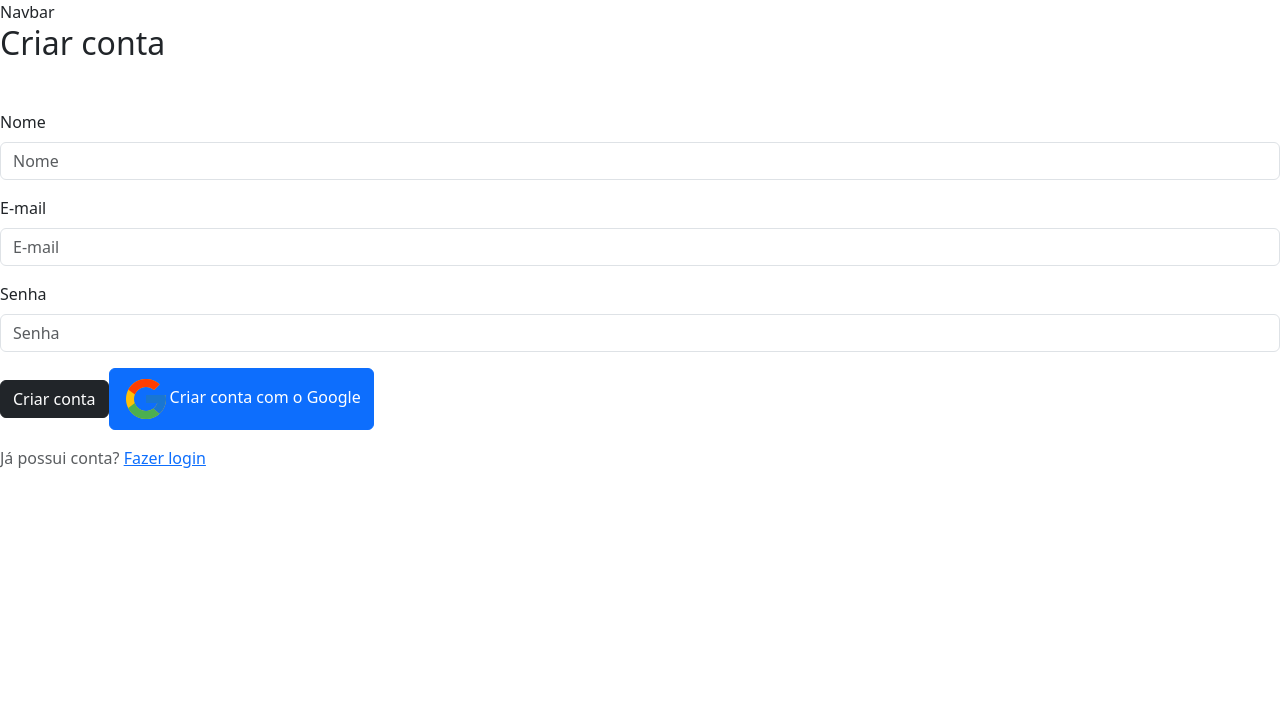
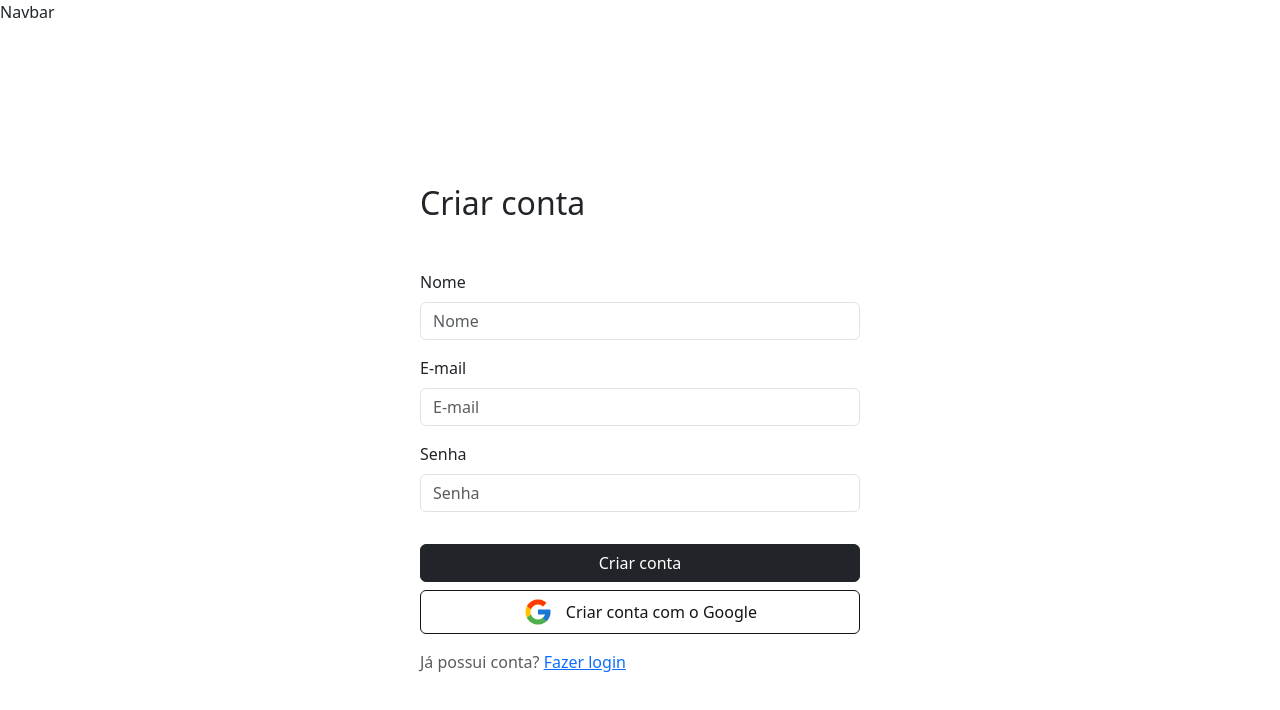
Before and after one commit to flaviare1s/biblioteca-pessoal, a React (Vite) app: page /cadastro in a window 1280 px wide. Shown: the top 710 px of the page. Built offline with nearby package versions, Linux system fonts and the light colour scheme.

Commit message:
style: adiciona estilização na pagina de cadastro de usuario

```diff
--- a/src/styles/Cadastro.css
+++ b/src/styles/Cadastro.css
@@ -0,0 +1,30 @@
+.form-section {
+   max-width: 440px;
+  margin: 10rem auto 0;
+}
+
+.container-buttons {
+  display: flex;
+  flex-direction: column;
+  margin-top: 2rem;
+  gap: 0.5rem;
+}
+
+.container-buttons .login-google {
+  background-color: #fff;
+  color: #141414;
+  border: 1px solid #141414;
+  display: flex;
+  justify-content: center;
+  align-items: center;
+  gap: 0.8rem;
+}
+
+.container-buttons .login-google:hover {
+  background-color: transparent;
+  color: #141414;
+}
+
+.login-google img {
+  width: 30px;
+}
```
